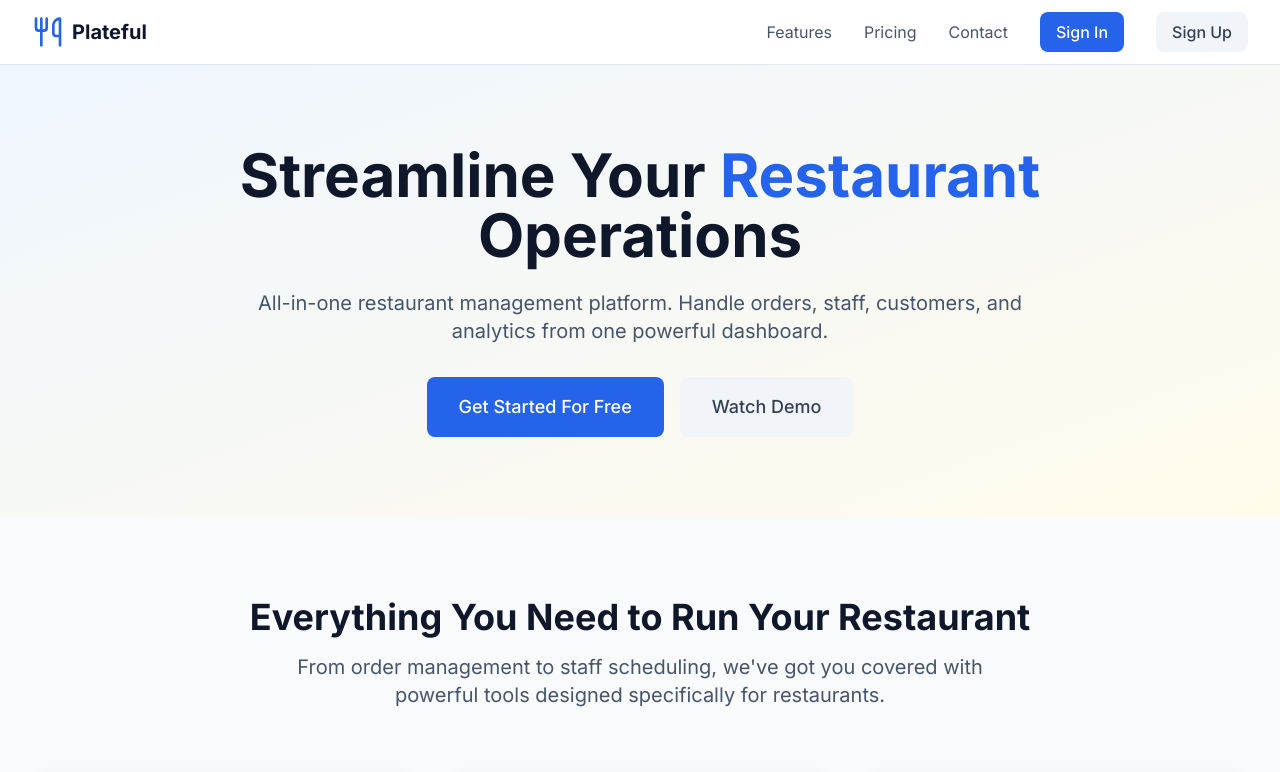
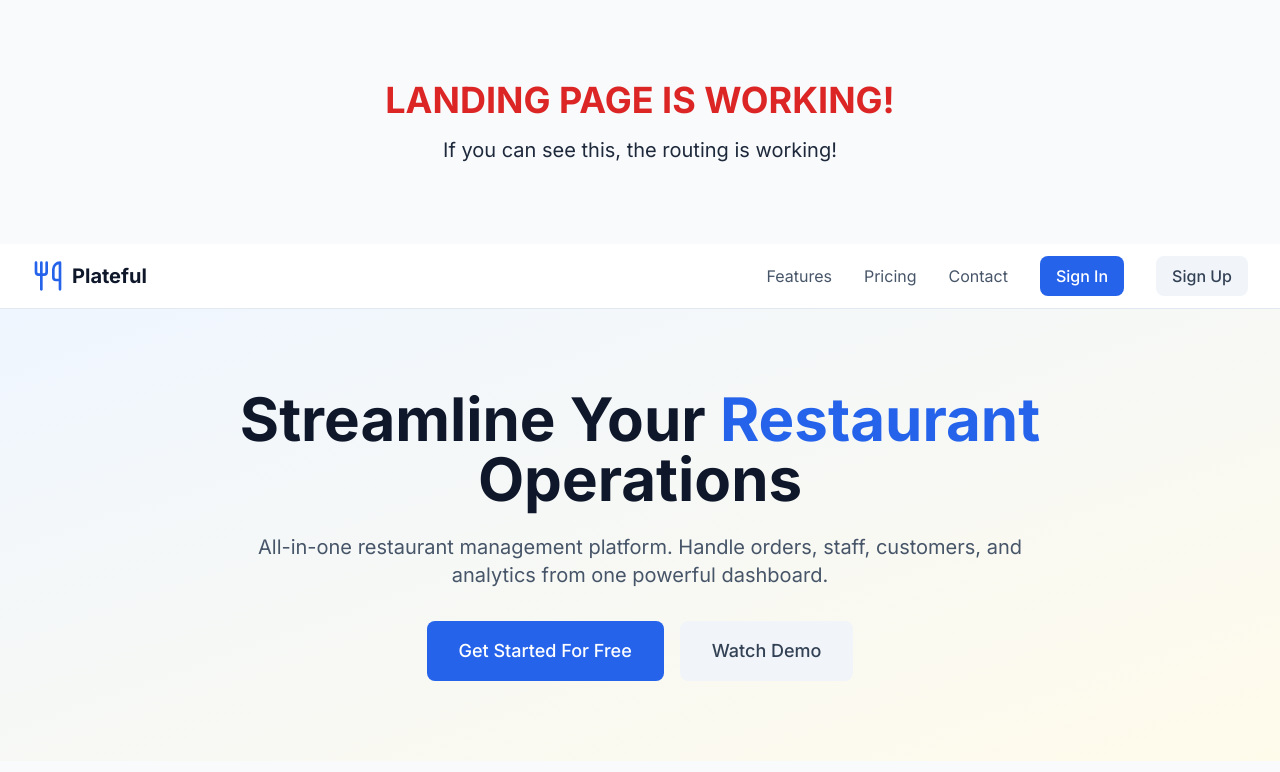
Before and after one commit to tframe98/Plateful, a Next.js app in the folder frontend/: page / in a window 1280 px wide. Shown: the top 772 px of the page. Built offline with nearby package versions, Linux system fonts and the light colour scheme; no server answers.

Commit message:
Add test content to landing page to debug routing

```diff
--- a/frontend/src/app/page.tsx
+++ b/frontend/src/app/page.tsx
@@ -1,6 +1,6 @@
 'use client'
 
-import { useState } from 'react'
+import { useState, useEffect } from 'react'
 import Link from 'next/link'
 import {
   Utensils,
@@ -19,6 +19,11 @@ import {
 
 export default function Home() {
   const [isMenuOpen, setIsMenuOpen] = useState(false)
+
+  useEffect(() => {
+    console.log('Landing page loaded!')
+    // alert('Landing page loaded!')
+  }, [])
 
   const features = [
     {
@@ -76,6 +81,11 @@ export default function Home() {
 
   return (
     <div className="min-h-screen bg-surface-50">
+      <div className="text-center py-20">
+        <h1 className="text-4xl font-bold text-red-600">LANDING PAGE IS WORKING!</h1>
+        <p className="text-xl mt-4">If you can see this, the routing is working!</p>
+      </div>
+
       {/* Navigation */}
       <nav className="bg-white shadow-sm border-b border-surface-200">
         <div className="max-w-7xl mx-auto px-4 sm:px-6 lg:px-8">
```
